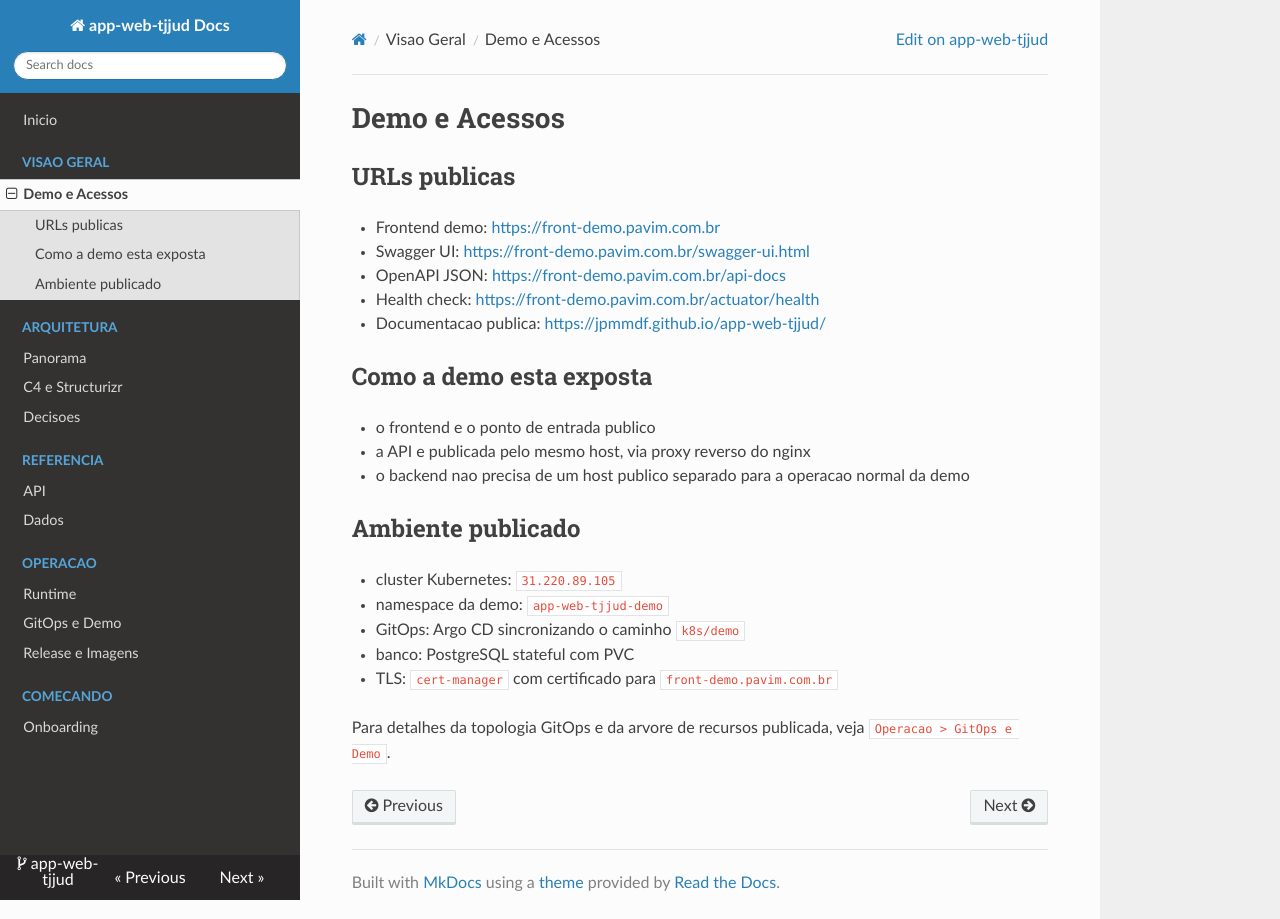
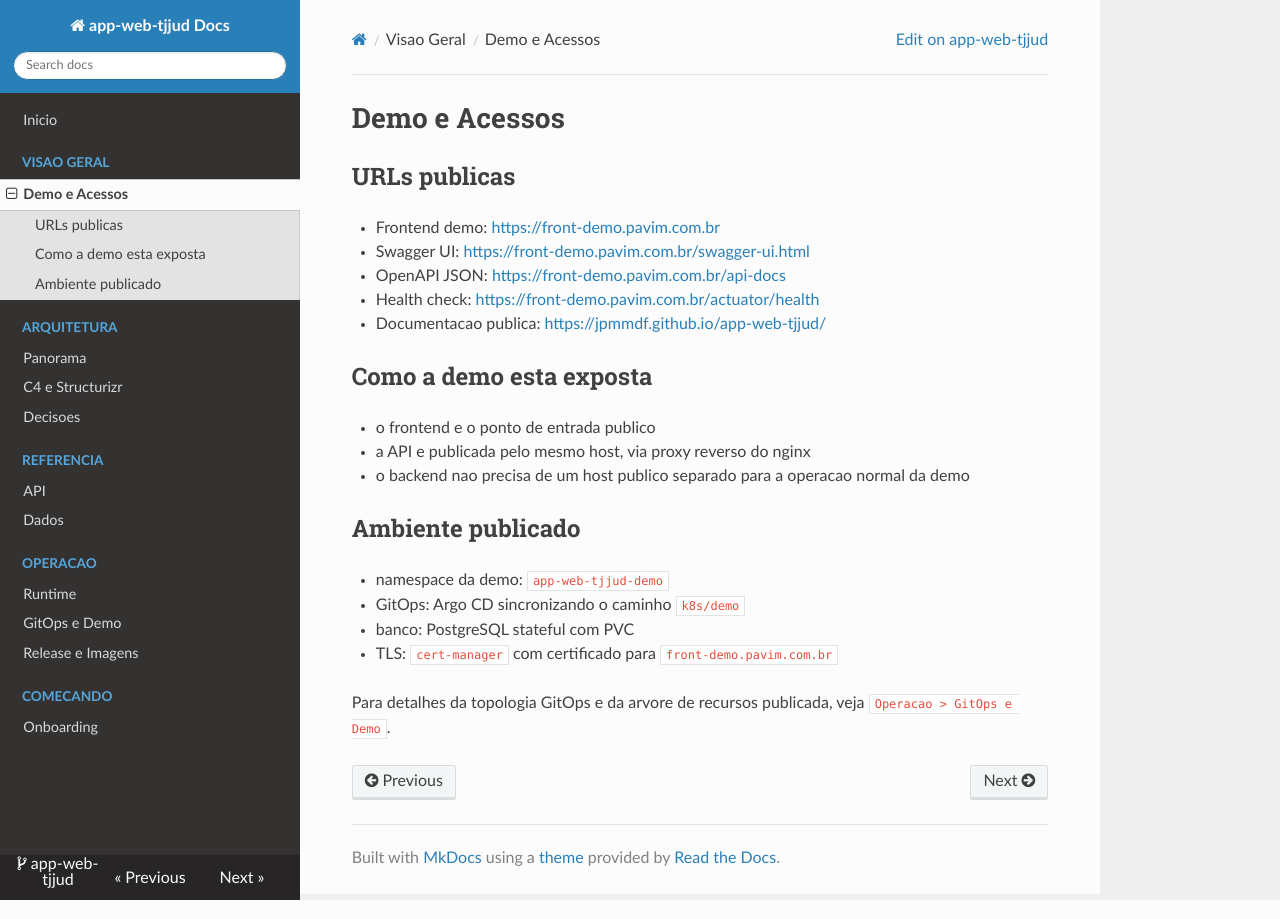
Before and after one commit to Jpmmdf/app-web-tjjud, an MkDocs documentation site: the page built from docs/overview/demo.md, in a window 1280 px wide. Built offline with MkDocs 1.6.1, drawn with Linux system fonts in a browser that asks for light colours; nearby versions of some CDN libraries.

Commit message:
docs: remove demo cluster host detail

```diff
--- a/docs/overview/demo.md
+++ b/docs/overview/demo.md
@@ -16,7 +16,6 @@
 
 ## Ambiente publicado
 
-- cluster Kubernetes: `31.220.89.105`
 - namespace da demo: `app-web-tjjud-demo`
 - GitOps: Argo CD sincronizando o caminho `k8s/demo`
 - banco: PostgreSQL stateful com PVC
```
